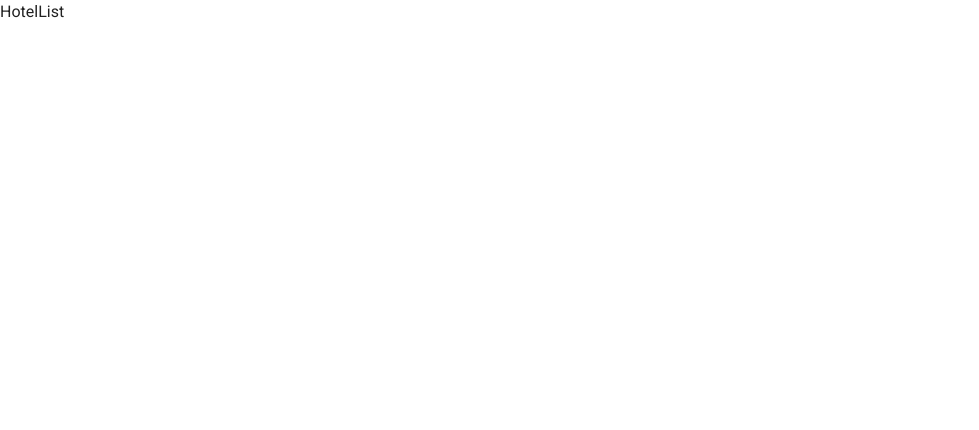
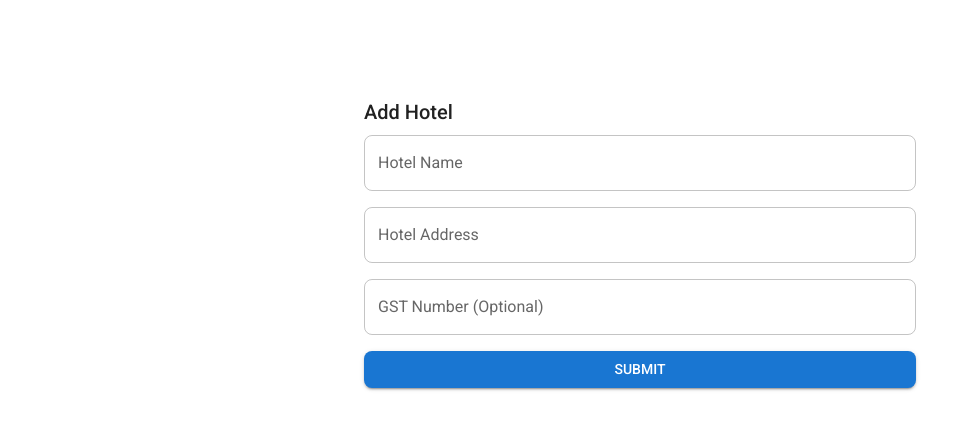
Before and after one commit to Manku27/hotel-admin, a React (Vite) app: page /hotel in a window 1280 px wide. Shown: the top 430 px of the page, without its empty margins (0-979 px from the left). Built offline with nearby package versions, Linux system fonts and the light colour scheme.

Commit message:
refactor hotel form

```diff
--- a/src/App.tsx
+++ b/src/App.tsx
@@ -4,18 +4,18 @@ import '@fontsource/roboto/500.css';
 import '@fontsource/roboto/700.css';
 
 import { createBrowserRouter, RouterProvider } from 'react-router-dom';
-import { HotelList } from './hotels/HotelList';
 import { RoomList } from './rooms/RoomsList';
 import { AddGuestsForm } from './guests/AddGuestsForm';
+import AddHotelForm from './hotels/AddHotelForm';
 
 const router = createBrowserRouter([
   {
     path: '/',
-    element: <h1>Dashboard, dev-mangalam</h1>,
+    element: <h1>Dashboard</h1>,
   },
   {
     path: '/hotel',
-    element: <HotelList />,
+    element: <AddHotelForm />,
   },
   {
     path: '/rooms',
--- a/src/hotels/AddHotelForm.tsx
+++ b/src/hotels/AddHotelForm.tsx
@@ -1,55 +1,27 @@
-import {
-  Button,
-  Container,
-  Grid,
-  MenuItem,
-  TextField,
-  Typography,
-} from '@mui/material';
-import { Formik, Form, Field, ErrorMessage, FormikHelpers } from 'formik';
-import * as Yup from 'yup';
+import { Button, Container, Grid, TextField, Typography } from '@mui/material';
+import { Formik, Form, Field, ErrorMessage } from 'formik';
+import * as yup from 'yup';
+import { Hotel } from './hotelTypes';
+import { GST_REGEX } from './hotelConstants';
 
-interface Tier {
-  value: string;
-  label: string;
-}
-
-const tiers: Tier[] = [
-  { value: '1', label: 'Tier 1' },
-  { value: '2', label: 'Tier 2' },
-  { value: '3', label: 'Tier 3' },
-  { value: '4', label: 'Tier 4' },
-];
-
-const validationSchema = Yup.object().shape({
-  name: Yup.string().required('Name is required'),
-  location: Yup.string().required('Location is required'),
-  tier: Yup.string().required('Tier is required'),
-  id: Yup.string().required('ID is required'),
+const validationSchema = yup.object().shape({
+  name: yup.string().required('Name is required'),
+  address: yup.string().required('Address is required'),
+  gstNumber: yup.string().matches(GST_REGEX, {
+    message: 'GST number is not valid',
+    excludeEmptyString: true,
+  }),
 });
 
-interface FormValues {
-  name: string;
-  location: string;
-  tier: string;
-  id: string;
-}
-
-const initialValues: FormValues = {
+const initialValues: Hotel = {
   name: '',
-  location: '',
-  tier: '',
-  id: '',
+  address: '',
+  gstNumber: '',
 };
 
 export const AddHotelForm = () => {
-  const handleSubmit = (
-    values: FormValues,
-    { resetForm }: FormikHelpers<FormValues>
-  ) => {
-    // Handle form submission
-    console.log('Submitted values:', values);
-    resetForm();
+  const handleSubmit = (values: Hotel) => {
+    console.log('Hotel form:', values);
   };
 
   return (
@@ -61,7 +33,7 @@ export const AddHotelForm = () => {
             validationSchema={validationSchema}
             onSubmit={handleSubmit}
           >
-            {({ errors, touched }) => (
+            {({ errors }) => (
               <Form>
                 <Typography variant="h6" gutterBottom>
                   Add Hotel
@@ -72,47 +44,30 @@ export const AddHotelForm = () => {
                   name="name"
                   label="Hotel Name"
                   fullWidth
-                  error={errors.name && touched.name}
+                  error={!!errors.name}
                   helperText={errors.name && <ErrorMessage name="name" />}
                   sx={{ marginBottom: '1rem' }}
                 />
                 <Field
                   as={TextField}
-                  id="location"
-                  name="location"
-                  label="Hotel Location"
+                  id="address"
+                  name="address"
+                  label="Hotel Address"
                   fullWidth
-                  error={errors.location && touched.location}
-                  helperText={
-                    errors.location && <ErrorMessage name="location" />
-                  }
+                  error={!!errors.address}
+                  helperText={errors.address && <ErrorMessage name="address" />}
                   sx={{ marginBottom: '1rem' }}
                 />
                 <Field
                   as={TextField}
-                  id="tier"
-                  name="tier"
-                  select
-                  label="Hotel Tier"
+                  id="gstNumber"
+                  name="gstNumber"
+                  label="GST Number (Optional)"
                   fullWidth
-                  error={errors.tier && touched.tier}
-                  helperText={errors.tier && <ErrorMessage name="tier" />}
-                  sx={{ marginBottom: '1rem' }}
-                >
-                  {tiers.map((option) => (
-                    <MenuItem key={option.value} value={option.value}>
-                      {option.label}
-                    </MenuItem>
-                  ))}
-                </Field>
-                <Field
-                  as={TextField}
-                  id="id"
-                  name="id"
-                  label="Hotel ID"
-                  fullWidth
-                  error={errors.id && touched.id}
-                  helperText={errors.id && <ErrorMessage name="id" />}
+                  error={!!errors.gstNumber}
+                  helperText={
+                    errors.gstNumber && <ErrorMessage name="gstNumber" />
+                  }
                   sx={{ marginBottom: '1rem' }}
                 />
                 <Button
--- /dev/null
+++ b/src/hotels/hotelConstants.ts
@@ -0,0 +1,2 @@
+export const GST_REGEX =
+  /^[0-9]{2}[A-Z]{5}[0-9]{4}[A-Z]{1}[1-9A-Z]{1}Z[0-9A-Z]{1}$/;
--- a/src/hotels/hotelTypes.ts
+++ b/src/hotels/hotelTypes.ts
@@ -3,5 +3,4 @@ export interface Hotel {
   address: string;
   shortName?: string;
   gstNumber?: string;
-  ownerUserName?: string; // temp - till authentication
 }
```
